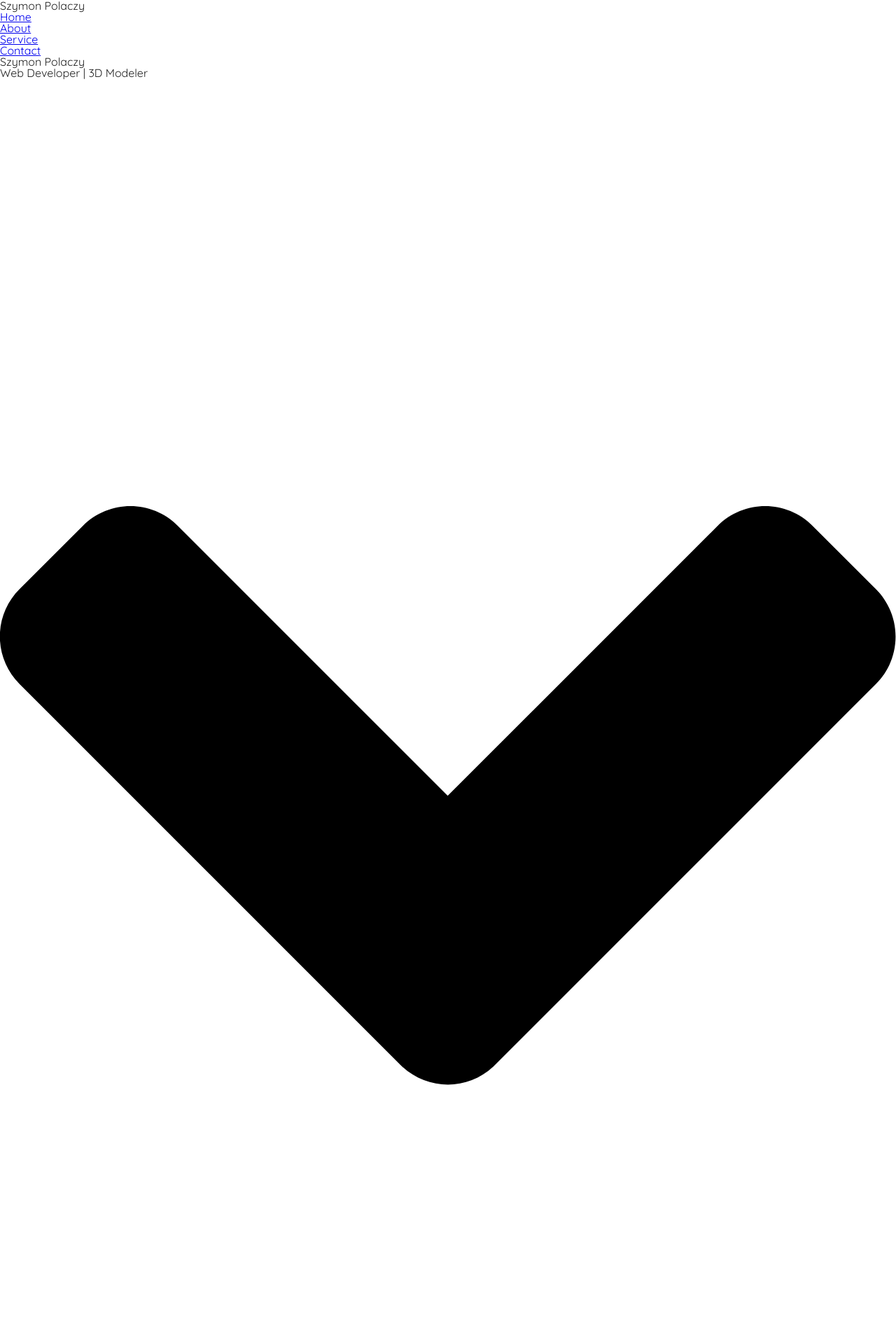
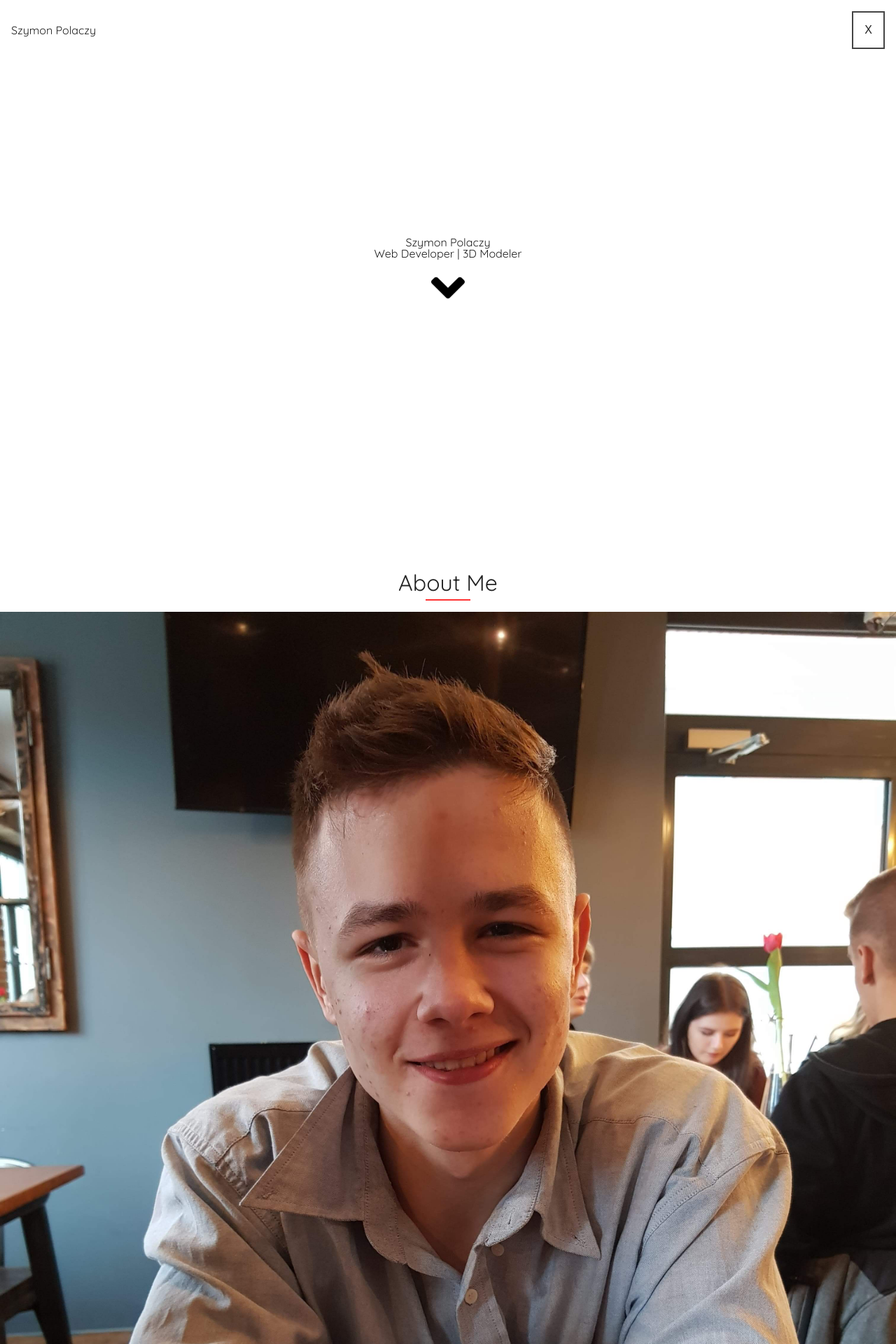
Before and after one commit to szymon-polaczy/Portfolio, a PHP site: page / in a window 1280 px wide. Shown: the top 1920 px of the page at 70% size. Run offline with PHP 8.4, Linux system fonts and the light colour scheme.

Commit message:
r1.3.0
Dodałem toggleVisibility - używam tego do pokazywania menu w widoku telefonu, oraz więcej styli css

```diff
--- a/app.js
+++ b/app.js
@@ -1,3 +1,7 @@
+/*--------------------------------------------------------------------------
+                START FOR SMOOTH SCROLLING
+--------------------------------------------------------------------------*/
+
 function currentYPosition() {
     // Firefox, Chrome, Opera, Safari
     if (self.pageYOffset) return self.pageYOffset;
@@ -42,3 +46,21 @@ function smoothScroll(eID) {
         leapY -= step; if (leapY < stopY) leapY = stopY; timer++;
     }
 }
+
+/*--------------------------------------------------------------------------
+                END FOR SMOOTH SCROLLING
+--------------------------------------------------------------------------*/
+/*--------------------------------------------------------------------------
+                START FOR MENU SHOWING
+--------------------------------------------------------------------------*/
+
+
+//coś z tym jest nie tak bo po pierwszym przeładowaniu strony nie działa - trzeba kliknąć drugi raz
+function toggleVisibility(eID) {
+    var element = document.getElementById(eID);
+    if (element.style.display === "none") {
+        element.style.display = "block";
+    } else {
+        element.style.display = "none";
+    }
+}
--- a/index.html
+++ b/index.html
@@ -17,9 +17,13 @@
     <link href="style.css" rel="stylesheet">
 </head>
 <body>
-    <nav>
+    <nav class="navbar">
+        <div class="all-container">
+            <div class="sm-screen-menu">
                 <p>Szymon Polaczy</p>
-        <ul>
+                <button onclick="toggleVisibility('menu')">X</button>
+            </div>
+            <ul id="menu">
                 <li><a href="#home-section" onclick="smoothScroll('home-section'); return false">Home</a></li>
                 <li><a href="#about-section" onclick="smoothScroll('about-section'); return false">About</a></li>
                 <li><a href="#service-section" onclick="smoothScroll('service-section'); return false">Service</a></li>
@@ -28,21 +32,23 @@
     </nav>
 
     <header id="home-section">
+        <div class="all-container">
             <h1>Szymon Polaczy</h1>
             <small>Web Developer | 3D Modeler</small>
-        <a href="#about-section"><img src="icons/angle-down-solid.svg" alt="Learn More"></a>
+            <a href="#about-section" onclick="smoothScroll('about-section'); return false"><img src="icons/angle-down-solid.svg" alt="Learn More"></a>
+        </div>
     </header>
 
     <main>
+        <div class="all-container">
             <section id="about-section">
                 <h2>About Me</h2>
-            <img src="img/me.jpeg">
+                <img src="img/me.jpeg" alt="My Photo">
                 <article>
                     <p>Szymon Polaczy, I'm 18</p>
                     <p>About 3 years ago I started to be interested in computers. From that time on I was wanting to know more about them.
                         Right now I'm 18 years old and creating web aplications and 3d models. For my clients and for my own use and fun.</p>
                 </article>
-
             </section>
             <section id="service-section">
                 <h2>My Services</h2>
@@ -78,6 +84,7 @@
                         </article>
                 </div>
             </section>
+        </div>
     </main>
 
     <script src="app.js"></script>
--- a/style.css
+++ b/style.css
@@ -5,3 +5,110 @@ body {
 img {
     max-width: 100%;
 }
+
+a {
+    text-decoration: none;
+    color: #222;
+}
+
+.all-container {
+    width: 100%;
+}
+
+.navbar {
+    background: #000;
+    position: fixed;
+    top: 0;
+    z-index: 100;
+    background-color: #fff;
+    width: 100%;
+    padding: 1em;
+    box-sizing: border-box;
+}
+
+.navbar .sm-screen-menu {
+    display: flex;
+    align-items: center;
+    justify-content: space-between;
+}
+
+.navbar .all-container {
+    display: flex;
+    flex-flow: column;
+}
+
+.navbar button {
+    padding: 1em;
+    background: transparent;
+    border: 2px solid #444;
+}
+
+.navbar ul {
+    display: none;
+}
+
+.navbar ul li {
+    padding-right: 2em;
+}
+
+.navbar ul li a {
+    color: #aaa;
+}
+
+.navbar ul li:hover a {
+    color: #f33;
+}
+
+h2 {
+    font-size: 2em;
+    text-align: center;
+    padding: 2vh 0;
+}
+
+h2::after {
+    content: '';
+    display: block;
+    width: 2em;
+    height: .2vh;
+    background: #f33;
+    margin: 1vh auto 0 auto;
+}
+
+#home-section .all-container {
+    height: 100vh;
+    display: flex;
+    align-items: center;
+    justify-content: center;
+    flex-flow: column;
+}
+
+#home-section .all-container a img {
+    width: 3em;
+    margin-top: 2vh;
+    animation-name: clickMe;
+    animation-duration: 1.5s;
+    animation-delay: .3s;
+    animation-iteration-count: infinite;
+}
+
+@keyframes clickMe {
+    0% {
+        transform: translateY(0);
+    }
+
+    40% {
+        transform: translateY(-2vh);
+    }
+
+    55% {
+        transform: translateY(0%);
+    }
+
+    70% {
+        transform: translateY(-1vh);
+    }
+
+    100% {
+        transform: translateY(0);
+    }
+}
```
Lines whose indentation alone changed are shown as unchanged.
